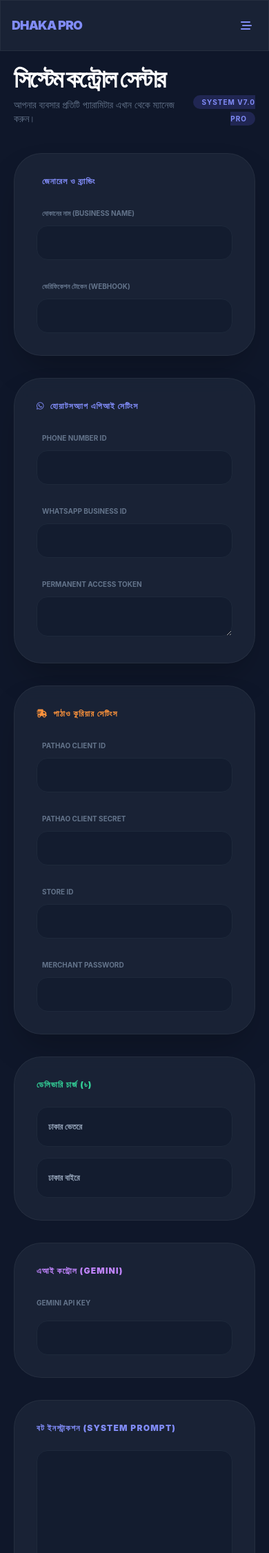
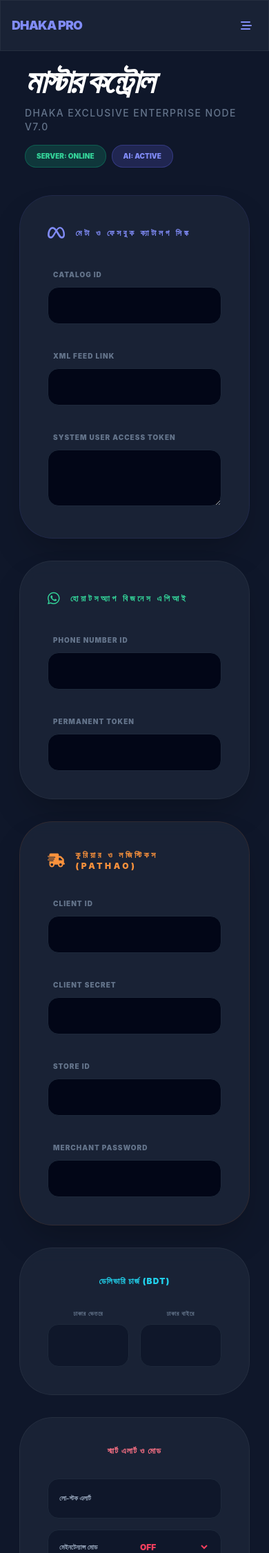
Before and after one commit to printthp/Dhaka-exclusive-sms-bot-wp-msg, a Flask app: template templates/settings.html in a window 390 px wide. Shown: the top 2252 px of the page at 69% size. Run offline with Flask 2, Linux system fonts and the light colour scheme; the template is opened without the code that fills it, so the values that code supplies are empty; some libraries are stand-ins or nearby versions.

Commit message:
Update settings.html

```diff
--- a/templates/settings.html
+++ b/templates/settings.html
@@ -1,180 +1,139 @@
 {% extends "base.html" %}
-{% block title %}Advanced Settings{% endblock %}
+{% block title %}Ultimate settings Control{% endblock %}
 {% block content %}
-<div class="max-w-4xl mx-auto pb-20">
-    <div class="mb-10 flex justify-between items-end">
+<div class="max-w-5xl mx-auto pb-24">
+    <div class="mb-10 flex flex-col md:flex-row justify-between items-start md:items-end gap-4 px-4">
         <div>
-            <h2 class="text-4xl font-black text-white tracking-tighter">সিস্টেম কন্ট্রোল সেন্টার</h2>
-            <p class="text-slate-500 text-sm mt-2">আপনার ব্যবসার প্রতিটি প্যারামিটার এখান থেকে ম্যানেজ করুন।</p>
+            <h2 class="text-5xl font-black text-white tracking-tighter italic">মাস্টার কন্ট্রোল</h2>
+            <p class="text-slate-500 text-sm mt-3 font-medium uppercase tracking-widest">Dhaka Exclusive Enterprise Node v7.0</p>
         </div>
-        <div class="text-right">
-            <span class="text-[10px] bg-indigo-500/20 text-indigo-400 px-3 py-1 rounded-full font-bold uppercase tracking-widest">System v7.0 PRO</span>
+        <div class="flex gap-2">
+            <span class="bg-emerald-500/20 text-emerald-400 px-4 py-2 rounded-2xl text-[10px] font-black uppercase border border-emerald-500/30">Server: Online</span>
+            <span class="bg-indigo-500/20 text-indigo-400 px-4 py-2 rounded-2xl text-[10px] font-black uppercase border border-indigo-500/30">AI: Active</span>
         </div>
     </div>
 
-    <form action="/admin/settings/save" method="POST" class="space-y-8">
+    <form action="/admin/settings/save" method="POST" class="space-y-8 px-2 md:px-0">
 
-        <!-- ১. জেনারেল ও ব্র্যান্ডিং -->
-        <div class="glass p-8 rounded-[2.5rem] shadow-2xl">
-            <h3 class="text-indigo-400 font-black text-xs uppercase mb-6 tracking-widest flex items-center gap-2">
-                <i class="fa-solid fa- shop"></i> জেনারেল ও ব্র্যান্ডিং
+        <!-- ১. মেটা ক্যাটালগ ও সোশ্যাল শপ -->
+        <div class="glass p-10 rounded-[3rem] shadow-2xl border border-indigo-500/10">
+            <h3 class="text-indigo-400 font-black text-xs uppercase mb-8 tracking-[0.3em] flex items-center gap-3">
+                <i class="fa-brands fa-meta text-xl"></i> মেটা ও ফেসবুক ক্যাটালগ সিঙ্ক
             </h3>
-            <div class="grid grid-cols-1 md:grid-cols-2 gap-6">
+            <div class="grid grid-cols-1 md:grid-cols-2 gap-8">
                 <div class="space-y-2">
-                    <label class="text-[10px] font-bold text-slate-500 uppercase ml-2">দোকানের নাম (Business Name)</label>
-                    <input name="business_name" value="{{ settings.get('business_name', '') }}" class="w-full bg-slate-900/50 border border-slate-800 px-5 py-3 rounded-2xl focus:border-indigo-500 outline-none transition">
+                    <label class="text-[10px] font-black text-slate-500 uppercase tracking-widest ml-2">Catalog ID</label>
+                    <input name="fb_catalogue_id" value="{{ settings.get('fb_catalogue_id', '') }}" class="w-full bg-[#020617] border border-slate-800 px-6 py-4 rounded-2xl focus:border-indigo-500 outline-none transition text-sm">
                 </div>
                 <div class="space-y-2">
-                    <label class="text-[10px] font-bold text-slate-500 uppercase ml-2">ভেরিফিকেশন টোকেন (Webhook)</label>
-                    <input name="verify_token" value="{{ settings.get('verify_token', 'dhakaex0020') }}" class="w-full bg-slate-900/50 border border-slate-800 px-5 py-3 rounded-2xl focus:border-indigo-500 outline-none transition">
+                    <label class="text-[10px] font-black text-slate-500 uppercase tracking-widest ml-2">XML Feed Link</label>
+                    <input name="fb_xml_link" value="{{ settings.get('fb_xml_link', '') }}" class="w-full bg-[#020617] border border-slate-800 px-6 py-4 rounded-2xl focus:border-indigo-500 outline-none transition text-sm font-mono">
+                </div>
+                <div class="md:col-span-2 space-y-2">
+                    <label class="text-[10px] font-black text-slate-500 uppercase tracking-widest ml-2">System User Access Token</label>
+                    <textarea name="fb_access_token" rows="3" class="w-full bg-[#020617] border border-slate-800 px-6 py-4 rounded-2xl focus:border-indigo-500 outline-none transition text-xs font-mono">{{ settings.get('fb_access_token', '') }}</textarea>
                 </div>
             </div>
         </div>
 
-        <!-- ২. হোয়াটসঅ্যাপ এপিআই কনফিগ -->
-        <div class="glass p-8 rounded-[2.5rem] shadow-2xl">
-            <h3 class="text-indigo-400 font-black text-xs uppercase mb-6 tracking-widest flex items-center gap-2">
-                <i class="fa-brands fa-whatsapp"></i> হোয়াটসঅ্যাপ এপিআই সেটিংস
+        <!-- ২. হোয়াটসঅ্যাপ এপিআই কানেকশন -->
+        <div class="glass p-10 rounded-[3rem] shadow-2xl">
+            <h3 class="text-emerald-400 font-black text-xs uppercase mb-8 tracking-[0.3em] flex items-center gap-3">
+                <i class="fa-brands fa-whatsapp text-xl"></i> হোয়াটসঅ্যাপ বিজনেস এপিআই
             </h3>
-            <div class="space-y-6">
-                <div class="grid grid-cols-1 md:grid-cols-2 gap-6">
-                    <div class="space-y-2">
-                        <label class="text-[10px] font-bold text-slate-500 uppercase ml-2">Phone Number ID</label>
-                        <input name="phone_number_id" value="{{ settings.get('phone_number_id', '') }}" class="w-full bg-slate-900/50 border border-slate-800 px-5 py-3 rounded-2xl focus:border-indigo-500 outline-none transition">
-                    </div>
-                    <div class="space-y-2">
-                        <label class="text-[10px] font-bold text-slate-500 uppercase ml-2">WhatsApp Business ID</label>
-                        <input name="waba_id" value="{{ settings.get('waba_id', '') }}" class="w-full bg-slate-900/50 border border-slate-800 px-5 py-3 rounded-2xl focus:border-indigo-500 outline-none transition">
-                    </div>
+            <div class="grid grid-cols-1 md:grid-cols-2 gap-8">
+                <div class="space-y-2">
+                    <label class="text-[10px] font-black text-slate-500 uppercase tracking-widest ml-2">Phone Number ID</label>
+                    <input name="phone_number_id" value="{{ settings.get('phone_number_id', '') }}" class="w-full bg-[#020617] border border-slate-800 px-6 py-4 rounded-2xl focus:border-indigo-500 outline-none transition text-sm">
                 </div>
                 <div class="space-y-2">
-                    <label class="text-[10px] font-bold text-slate-500 uppercase ml-2">Permanent Access Token</label>
-                    <textarea name="permanent_token" rows="2" class="w-full bg-slate-900/50 border border-slate-800 px-5 py-3 rounded-2xl focus:border-indigo-500 outline-none transition font-mono text-xs">{{ settings.get('permanent_token', '') }}</textarea>
+                    <label class="text-[10px] font-black text-slate-500 uppercase tracking-widest ml-2">Permanent Token</label>
+                    <input type="password" name="permanent_token" value="{{ settings.get('permanent_token', '') }}" class="w-full bg-[#020617] border border-slate-800 px-6 py-4 rounded-2xl focus:border-indigo-500 outline-none transition text-sm">
                 </div>
             </div>
         </div>
 
-        <!-- ৩. পাঠাও কুরিয়ার ইন্টিগ্রেশন -->
-        <div class="glass p-8 rounded-[2.5rem] shadow-2xl">
-            <h3 class="text-orange-400 font-black text-xs uppercase mb-6 tracking-widest flex items-center gap-2">
-                <i class="fa-solid fa-truck-fast"></i> পাঠাও কুরিয়ার সেটিংস
+        <!-- ৩. কুরিয়ার অটোমেশন (Pathao) -->
+        <div class="glass p-10 rounded-[3rem] shadow-2xl border border-orange-500/10">
+            <h3 class="text-orange-400 font-black text-xs uppercase mb-8 tracking-[0.3em] flex items-center gap-3">
+                <i class="fa-solid fa-truck-fast text-xl"></i> কুরিয়ার ও লজিস্টিকস (Pathao)
             </h3>
-            <div class="grid grid-cols-1 md:grid-cols-2 gap-6">
+            <div class="grid grid-cols-1 md:grid-cols-2 gap-8">
                 <div class="space-y-2">
-                    <label class="text-[10px] font-bold text-slate-500 uppercase ml-2">Pathao Client ID</label>
-                    <input name="pathao_client_id" value="{{ settings.get('pathao_client_id', '') }}" class="w-full bg-slate-900/50 border border-slate-800 px-5 py-3 rounded-2xl focus:border-indigo-500 outline-none transition">
+                    <label class="text-[10px] font-black text-slate-500 uppercase tracking-widest ml-2">Client ID</label>
+                    <input name="pathao_client_id" value="{{ settings.get('pathao_client_id', '') }}" class="w-full bg-[#020617] border border-slate-800 px-6 py-4 rounded-2xl focus:border-orange-500 outline-none transition text-sm">
                 </div>
                 <div class="space-y-2">
-                    <label class="text-[10px] font-bold text-slate-500 uppercase ml-2">Pathao Client Secret</label>
-                    <input type="password" name="pathao_client_secret" value="{{ settings.get('pathao_client_secret', '') }}" class="w-full bg-slate-900/50 border border-slate-800 px-5 py-3 rounded-2xl focus:border-indigo-500 outline-none transition">
+                    <label class="text-[10px] font-black text-slate-500 uppercase tracking-widest ml-2">Client Secret</label>
+                    <input type="password" name="pathao_client_secret" value="{{ settings.get('pathao_client_secret', '') }}" class="w-full bg-[#020617] border border-slate-800 px-6 py-4 rounded-2xl focus:border-orange-500 outline-none transition text-sm">
                 </div>
                 <div class="space-y-2">
-                    <label class="text-[10px] font-bold text-slate-500 uppercase ml-2">Store ID</label>
-                    <input name="pathao_store_id" value="{{ settings.get('pathao_store_id', '') }}" class="w-full bg-slate-900/50 border border-slate-800 px-5 py-3 rounded-2xl focus:border-indigo-500 outline-none transition">
+                    <label class="text-[10px] font-black text-slate-500 uppercase tracking-widest ml-2">Store ID</label>
+                    <input name="pathao_store_id" value="{{ settings.get('pathao_store_id', '') }}" class="w-full bg-[#020617] border border-slate-800 px-6 py-4 rounded-2xl focus:border-orange-500 outline-none transition text-sm">
                 </div>
                 <div class="space-y-2">
-                    <label class="text-[10px] font-bold text-slate-500 uppercase ml-2">Merchant Password</label>
-                    <input type="password" name="pathao_merchant_password" value="{{ settings.get('pathao_merchant_password', '') }}" class="w-full bg-slate-900/50 border border-slate-800 px-5 py-3 rounded-2xl focus:border-indigo-500 outline-none transition">
+                    <label class="text-[10px] font-black text-slate-500 uppercase tracking-widest ml-2">Merchant Password</label>
+                    <input type="password" name="pathao_merchant_password" value="{{ settings.get('pathao_merchant_password', '') }}" class="w-full bg-[#020617] border border-slate-800 px-6 py-4 rounded-2xl focus:border-orange-500 outline-none transition text-sm">
                 </div>
             </div>
         </div>
 
-        <!-- ৪. ডেলিভারি চার্জ ও এআই ইনস্ট্রাকশন -->
+        <!-- ৪. চার্জ ও এলার্ট সেটিংস -->
         <div class="grid grid-cols-1 md:grid-cols-2 gap-8">
-            <div class="glass p-8 rounded-[2.5rem]">
-                <h3 class="text-emerald-400 font-black text-xs uppercase mb-6 tracking-widest">ডেলিভারি চার্জ (৳)</h3>
-                <div class="space-y-4">
-                    <div class="flex justify-between items-center bg-slate-900/50 p-4 rounded-2xl border border-slate-800">
-                        <span class="text-xs font-bold text-slate-400 uppercase">ঢাকার ভেতরে</span>
-                        <input name="delivery_inside_dhaka" value="{{ settings.get('delivery_inside_dhaka', '60') }}" class="w-20 bg-transparent text-right font-black text-white outline-none">
+            <div class="glass p-10 rounded-[3rem]">
+                <h3 class="text-cyan-400 font-black text-xs uppercase mb-8 tracking-widest text-center">ডেলিভারি চার্জ (BDT)</h3>
+                <div class="flex gap-4">
+                    <div class="flex-1 space-y-2 text-center">
+                        <p class="text-[9px] font-bold text-slate-500 uppercase tracking-widest">ঢাকার ভেতরে</p>
+                        <input name="delivery_inside_dhaka" value="{{ settings.get('delivery_inside_dhaka', '60') }}" class="w-full bg-slate-900 border border-slate-800 p-4 rounded-2xl text-center font-black text-xl text-white">
                     </div>
-                    <div class="flex justify-between items-center bg-slate-900/50 p-4 rounded-2xl border border-slate-800">
-                        <span class="text-xs font-bold text-slate-400 uppercase">ঢাকার বাইরে</span>
-                        <input name="delivery_outside_dhaka" value="{{ settings.get('delivery_outside_dhaka', '120') }}" class="w-20 bg-transparent text-right font-black text-white outline-none">
+                    <div class="flex-1 space-y-2 text-center">
+                        <p class="text-[9px] font-bold text-slate-500 uppercase tracking-widest">ঢাকার বাইরে</p>
+                        <input name="delivery_outside_dhaka" value="{{ settings.get('delivery_outside_dhaka', '120') }}" class="w-full bg-slate-900 border border-slate-800 p-4 rounded-2xl text-center font-black text-xl text-white">
                     </div>
                 </div>
             </div>
-
-            <div class="glass p-8 rounded-[2.5rem]">
-                <h3 class="text-purple-400 font-black text-xs uppercase mb-6 tracking-widest">এআই কন্ট্রোল (Gemini)</h3>
+            <div class="glass p-10 rounded-[3rem]">
+                <h3 class="text-rose-400 font-black text-xs uppercase mb-8 tracking-widest text-center">স্মার্ট এলার্ট ও মোড</h3>
                 <div class="space-y-4">
-                    <label class="text-[10px] font-bold text-slate-500 uppercase">Gemini API Key</label>
-                    <input type="password" name="gemini_key" value="{{ settings.get('gemini_key', '') }}" class="w-full bg-slate-900/50 border border-slate-800 px-5 py-3 rounded-2xl focus:border-indigo-500 outline-none transition">
-                </div>
-            </div>
-        </div>
-
-        <!-- ৫. ফুল এআই প্রম্পট -->
-        <div class="glass p-8 rounded-[2.5rem]">
-            <h3 class="text-indigo-400 font-black text-xs uppercase mb-6 tracking-widest">বট ইনস্ট্রাকশন (System Prompt)</h3>
-            <textarea name="ai_system_instruction" rows="6" class="w-full bg-slate-900/50 border border-slate-800 px-6 py-4 rounded-2xl outline-none focus:border-indigo-500 transition text-sm leading-relaxed">{{ settings.get('ai_system_instruction', '') }}</textarea>
-            <p class="text-[9px] text-slate-600 mt-4 leading-relaxed uppercase font-bold tracking-widest text-center">Caution: Changing prompt may affect bot behavior and customer interaction logic.</p>
-        </div>
-        <!-- ৬. গ্লোবাল ফ্রড ডিটেকশন (সারাদেশের ডেটাবেস থেকে) -->
-        <div class="glass p-10 rounded-[3rem] shadow-2xl border border-rose-500/10">
-            <h3 class="text-rose-400 font-black text-xs uppercase mb-8 tracking-[0.3em] flex items-center gap-3">
-                <i class="fa-solid fa-globe text-xl"></i> গ্লোবাল ফ্রড চেকার (Steadfast & Global DB)
-            </h3>
-
-            <div class="flex flex-col md:flex-row gap-4 mb-8">
-                <input type="text" id="fraudPhone" placeholder="কাস্টমারের ফোন নম্বর (017...)" class="flex-1 bg-[#020617] border border-slate-800 px-6 py-4 rounded-2xl focus:border-rose-500 outline-none transition text-sm">
-                <button type="button" onclick="checkFraud()" class="bg-rose-600 hover:bg-rose-500 px-8 py-4 rounded-2xl font-black text-xs uppercase transition-all shadow-lg shadow-rose-500/20">
-                    সারাদেশে সার্চ করুন
-                </button>
-            </div>
-
-            <!-- রেজাল্ট কার্ড (অটোমেটিক আপডেট হবে) -->
-            <div id="fraudResult" class="hidden p-6 bg-slate-900 border border-slate-800 rounded-3xl animate-pulse">
-                <div class="flex justify-between items-center">
-                    <div>
-                        <p id="res_phone" class="text-white font-black text-lg">017XXXXXXXX</p>
-                        <p id="res_status" class="text-[10px] uppercase font-bold mt-1">Checking Records...</p>
+                    <div class="flex justify-between items-center p-4 bg-slate-900 rounded-2xl border border-slate-800">
+                        <span class="text-[10px] font-bold text-slate-400 uppercase">লো-স্টক এলার্ট</span>
+                        <input name="low_stock_limit" value="{{ settings.get('low_stock_limit', '5') }}" class="w-12 bg-transparent text-right font-black text-indigo-400 outline-none">
                     </div>
-                    <div id="res_risk" class="text-3xl font-black text-rose-500">0%</div>
-                </div>
-                <div class="mt-6 grid grid-cols-2 gap-4">
-                    <div class="p-4 bg-black/40 rounded-2xl border border-slate-800">
-                        <p class="text-[9px] text-slate-500 uppercase font-black">সাকসেস রেট</p>
-                        <p id="res_success" class="text-sm font-black text-emerald-400">0%</p>
-                    </div>
-                    <div class="p-4 bg-black/40 rounded-2xl border border-slate-800">
-                        <p class="text-[9px] text-slate-500 uppercase font-black">রিটার্ন পার্সেল</p>
-                        <p id="res_return" class="text-sm font-black text-rose-400">0 বার</p>
+                    <div class="flex justify-between items-center p-4 bg-slate-900 rounded-2xl border border-slate-800">
+                        <span class="text-[10px] font-bold text-slate-400 uppercase">মেইনটেন্যান্স মোড</span>
+                        <select name="maintenance_mode" class="bg-transparent text-rose-500 font-black text-xs outline-none">
+                            <option value="off" {% if settings.get('maintenance_mode') == 'off' %}selected{% endif %}>OFF</option>
+                            <option value="on" {% if settings.get('maintenance_mode') == 'on' %}selected{% endif %}>ON (Vacation)</option>
+                        </select>
                     </div>
                 </div>
             </div>
         </div>
 
-<script>
-async function checkFraud() {
-    const phone = document.getElementById('fraudPhone').value;
-    if(!phone || phone.length < 11) return alert("সঠিক ফোন নম্বর দিন");
+        <!-- ৫. এআই ব্রেইন কন্ট্রোল -->
+        <div class="glass p-10 rounded-[3rem] shadow-2xl border border-purple-500/10">
+            <h3 class="text-purple-400 font-black text-xs uppercase mb-8 tracking-[0.3em] flex items-center gap-3">
+                <i class="fa-solid fa-brain text-xl"></i> এআই ব্রেইন ও পারসোনালিটি
+            </h3>
+            <div class="space-y-6">
+                <div class="space-y-2">
+                    <label class="text-[10px] font-black text-slate-500 uppercase tracking-widest ml-2">Gemini Pro 2.0 Key</label>
+                    <input type="password" name="gemini_key" value="{{ settings.get('gemini_key', '') }}" class="w-full bg-[#020617] border border-slate-800 px-6 py-4 rounded-2xl focus:border-purple-500 outline-none transition text-sm">
+                </div>
+                <div class="space-y-2">
+                    <label class="text-[10px] font-black text-slate-500 uppercase tracking-widest ml-2">System Instruction (The Bot DNA)</label>
+                    <textarea name="ai_system_instruction" rows="6" class="w-full bg-[#020617] border border-slate-800 px-6 py-6 rounded-[2rem] focus:border-purple-500 outline-none transition text-sm leading-relaxed">{{ settings.get('ai_system_instruction', '') }}</textarea>
+                </div>
+            </div>
+        </div>
 
-    document.getElementById('fraudResult').classList.remove('hidden');
-    document.getElementById('res_status').innerText = "সারাদেশের কুরিয়ার ডেটাবেসে চেক করা হচ্ছে...";
-
-    try {
-        const response = await fetch(`/api/check-fraud?phone=${phone}`);
-        const data = await response.json();
-
-        document.getElementById('fraudResult').classList.remove('animate-pulse');
-        document.getElementById('res_phone').innerText = phone;
-        document.getElementById('res_status').innerText = data.risk > 50 ? "হাই-রিস্ক কাস্টমার!" : "নিরাপদ কাস্টমার";
-        document.getElementById('res_status').className = data.risk > 50 ? "text-[10px] uppercase font-bold mt-1 text-rose-500" : "text-[10px] uppercase font-bold mt-1 text-emerald-500";
-        document.getElementById('res_risk').innerText = data.risk + "%";
-        document.getElementById('res_success').innerText = data.success_rate + "%";
-        document.getElementById('res_return').innerText = data.return_count + " বার";
-    } catch(e) {
-        alert("সার্ভার এরর! আবার চেষ্টা করুন।");
-    }
-}
-</script>
-
-
-        <!-- সেভ বাটন -->
-        <button type="submit" class="w-full bg-indigo-600 hover:bg-white hover:text-indigo-600 py-6 rounded-[2rem] font-black uppercase text-sm tracking-[0.2em] shadow-2xl shadow-indigo-500/30 transition-all duration-500 transform hover:-translate-y-2 active:scale-95">
-            কনফিগারেশন আপডেট করুন
-        </button>
+        <!-- আল্টিমেট সেভ বাটন -->
+        <div class="sticky bottom-6 z-30">
+            <button type="submit" class="w-full bg-gradient-to-r from-indigo-600 to-blue-700 hover:from-white hover:to-white hover:text-indigo-600 py-7 rounded-[2.5rem] font-black uppercase text-sm tracking-[0.4em] shadow-[0_20px_50px_rgba(79,70,229,0.4)] transition-all duration-500 transform hover:-translate-y-2 active:scale-95 border border-indigo-400/20">
+                সেভ মাস্টার কনফিগারেশন
+            </button>
+        </div>
 
     </form>
 </div>
```
